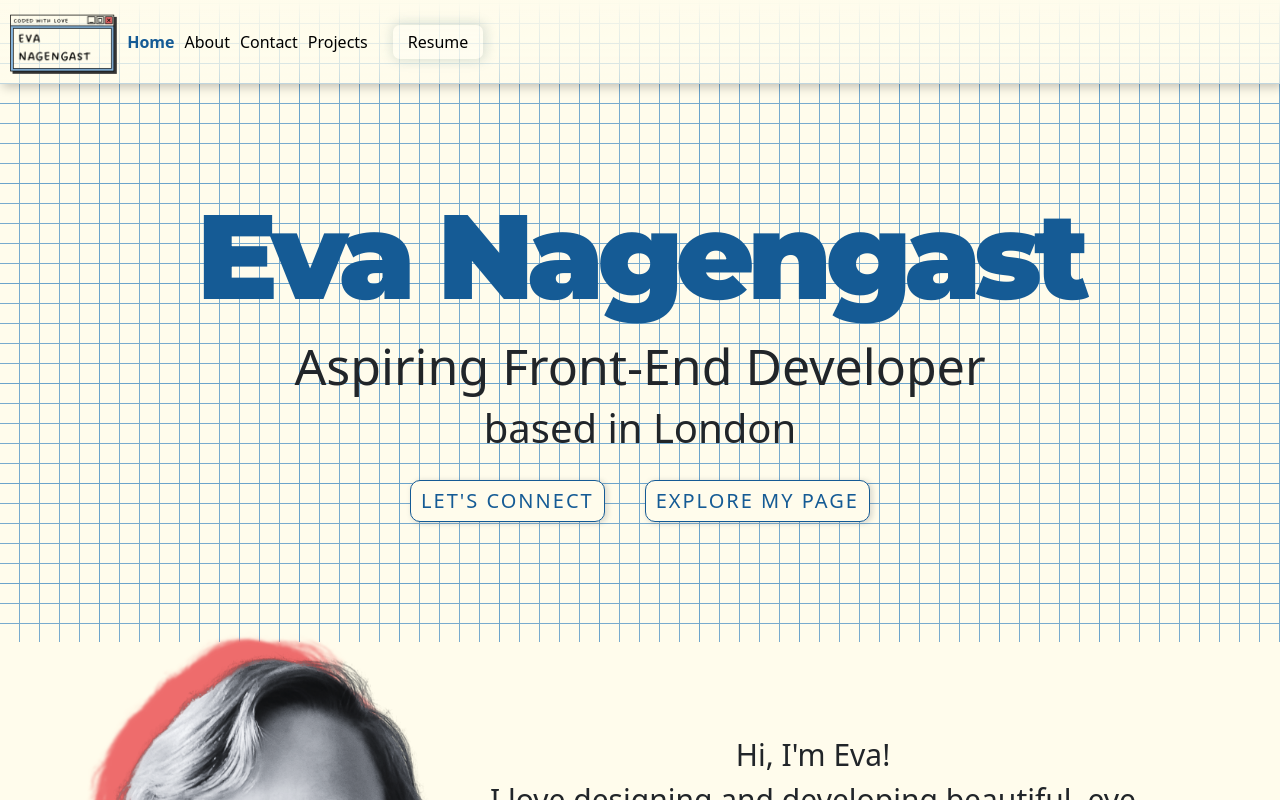
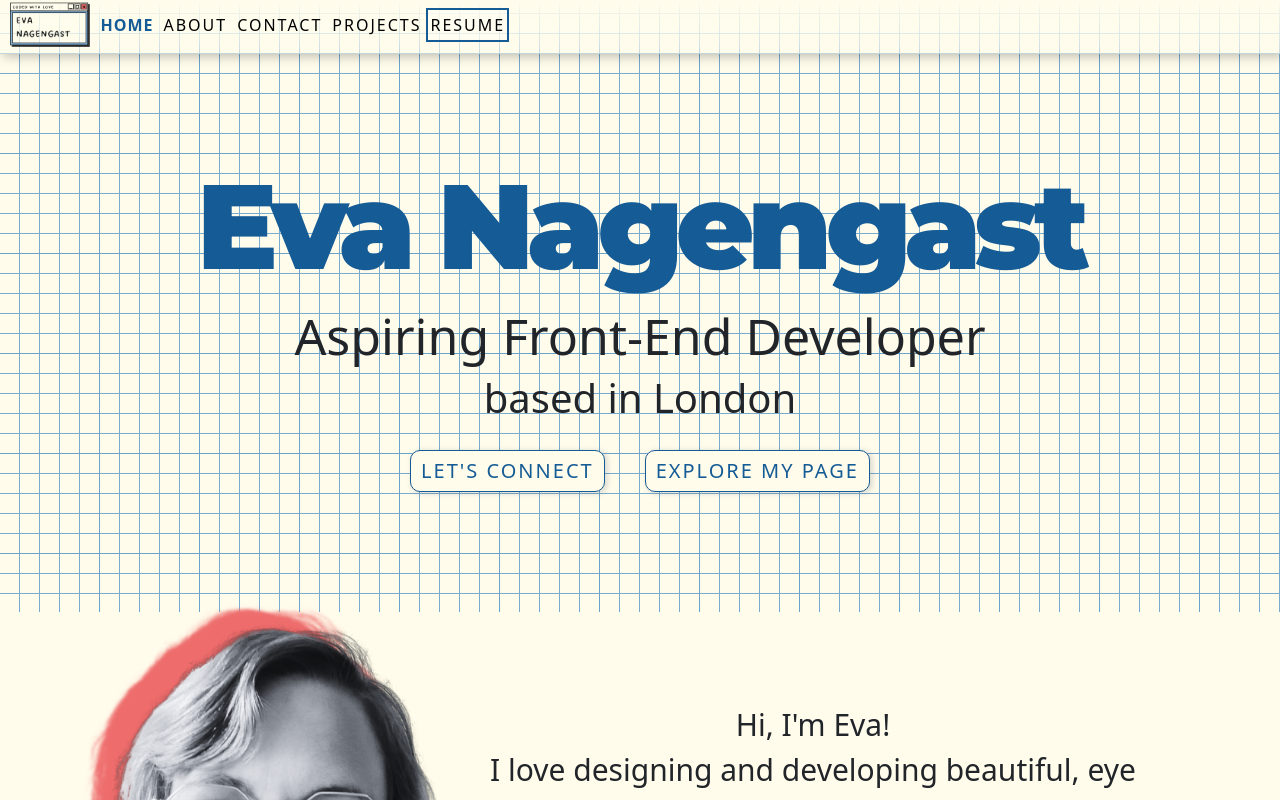
Before and after one commit to EvaNagengast/PersonalPortfolio, a React (Create React App) app: page / in a window 1280 px wide. Shown: the top 800 px of the page. Built offline with nearby package versions, Linux system fonts and the light colour scheme; a web font is replaced by a local one.

Commit message:
adjusted NavBar CSS

```diff
--- a/src/pages/Navbar.css
+++ b/src/pages/Navbar.css
@@ -1,4 +1,10 @@
+/* CSS checked O unchecked X */
+
 .Navbar nav {
+  position: sticky;
+  top: 0;
+  height: fit-content;
+  padding: 7px 0;
   box-shadow: 3px 3px 10px rgba(0, 0, 0, 0.237);
   background-image: linear-gradient(
     to bottom,
@@ -8,42 +14,37 @@
     #fffcecba,
     #fffcec90
   );
-  position: sticky;
-  top: 0;
-  height: fit-content;
-  padding: 5px;
   z-index: 10;
 }
 .Navbar nav a {
   color: black;
   padding: 5px;
   text-decoration: none;
+  letter-spacing: 2px;
 }
 .Navbar nav a:hover {
   color: var(---baselight);
-  padding: 5px;
   text-decoration: none;
 }
 .Navbar nav img {
-  height: 60px;
-  padding: 0;
-  margin: 0;
+  margin: -5px 0 0 5px;
+  height: 45px;
 }
 
 .Navbar .navbutton {
+  margin-top: px;
+  padding: 4px 2px;
   display: inline-block block;
+  background-color: #ffffff37;
+  border: 2px solid var(---basedark);
+}
 
-  margin: 20px;
-  background-color: #ffffff37;
-  border: none;
-  box-shadow: 1px 0px 11px 3px #61808533;
-  padding: 5px 10px;
-  border-radius: 7px;
-}
 .Navbar .navbutton:hover {
-  background-color: #c9f8ff9b;
+  background-color: var(---basedark);
+  color: var(---base);
 }
 .Navbar .navigation a.active {
+  font-weight: 900;
   color: var(---basedark);
-  font-weight: 900;
+  letter-spacing: 1px;
 }
--- a/src/pages/Navbar.js
+++ b/src/pages/Navbar.js
@@ -35,14 +35,14 @@ export default function Navbar() {
             <img src={Logo} alt="logo"></img>
           </NavLink>
           <NavLink to="/" id="main">
-            Home
+            HOME
           </NavLink>
-          <NavLink to="/aboutme">About</NavLink>
-          <NavLink to="/contact">Contact</NavLink>
-          <NavLink to="/projects">Projects</NavLink>
-          <button className="navbutton">
-            <NavLink to="/cv">Resume</NavLink>
-          </button>
+          <NavLink to="/aboutme">ABOUT</NavLink>
+          <NavLink to="/contact">CONTACT</NavLink>
+          <NavLink to="/projects">PROJECTS</NavLink>
+
+            <NavLink to="/cv"className="navbutton">RESUME</NavLink>
+
         </nav>
         {routes}
       </Router>
```
